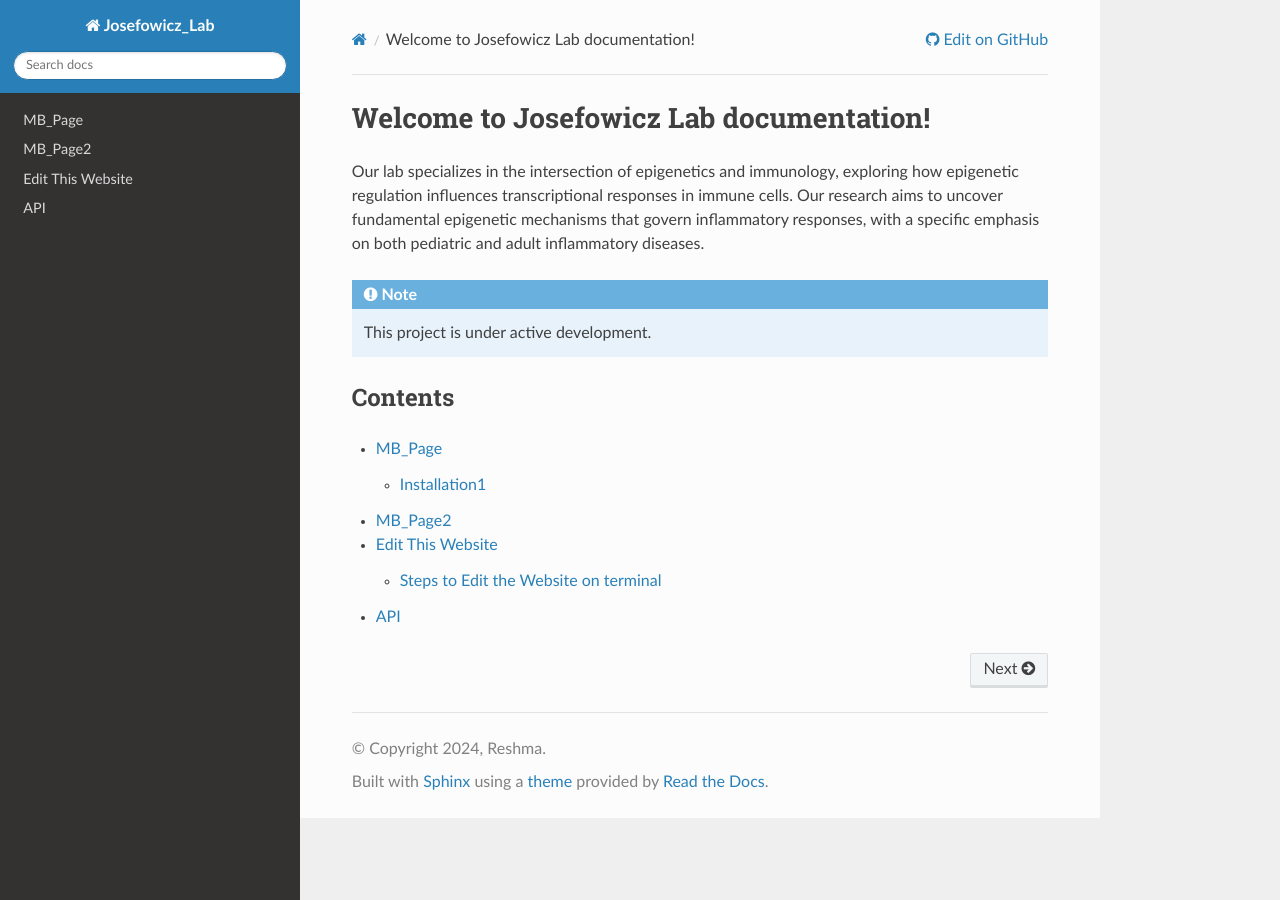
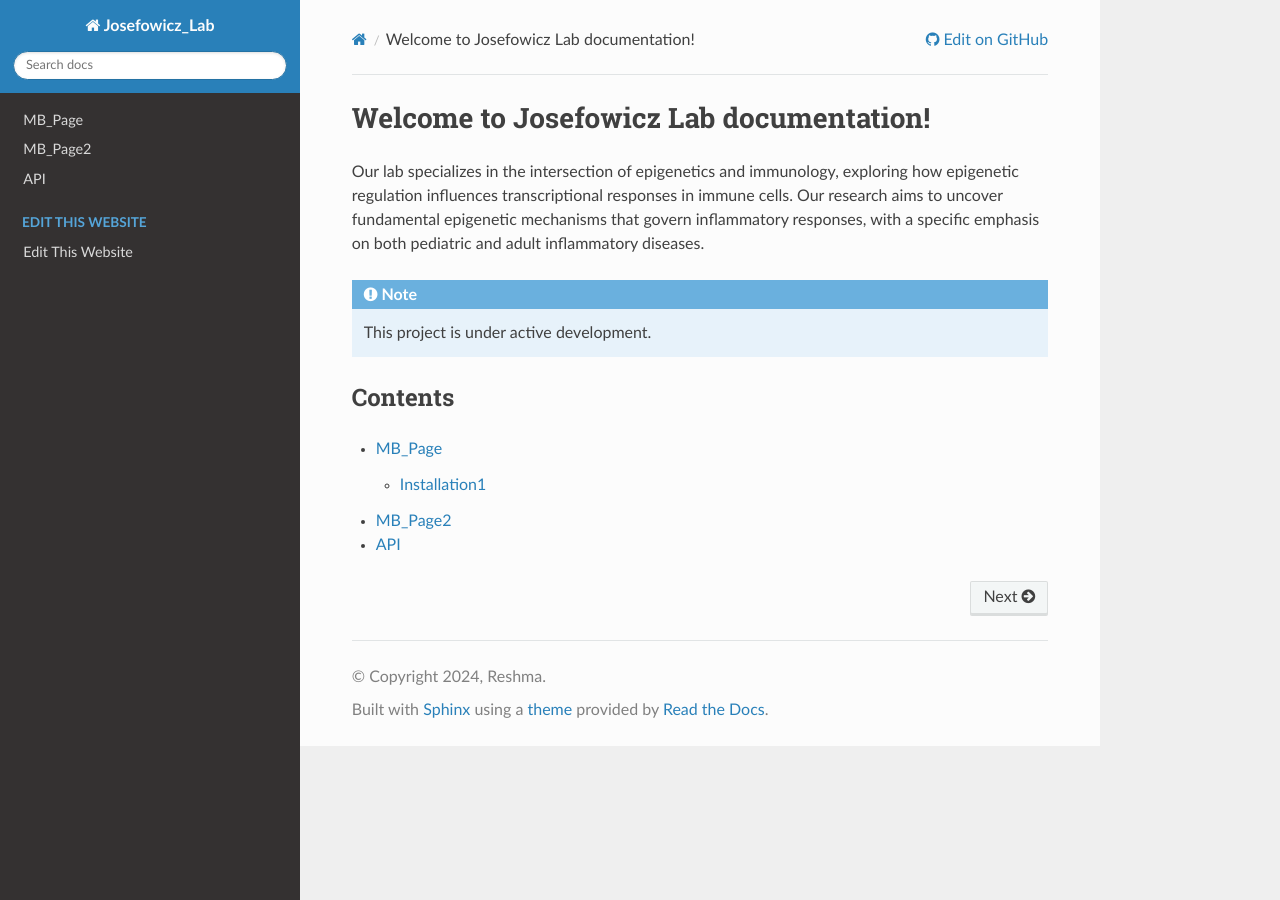
Before and after one commit to ReshmaRamaiah10/Josefowicz_lab_wiki, a Sphinx documentation site: the page built from docs/source/index.rst, in a window 1280 px wide. Built offline with Sphinx 7.4.7 and the Read the Docs theme 3.1.0, drawn with Linux system fonts in a browser that asks for light colours; part of the change alters nothing that is shown.

```diff
--- a/docs/source/index.rst
+++ b/docs/source/index.rst
@@ -15,5 +15,11 @@ Contents
 
    MB_page
    MB_page2.md
+   api
+
+.. toctree::
+   :caption: Edit this website
+   :maxdepth: 1
+   :hidden:
+
    usage.md
-   api
```
